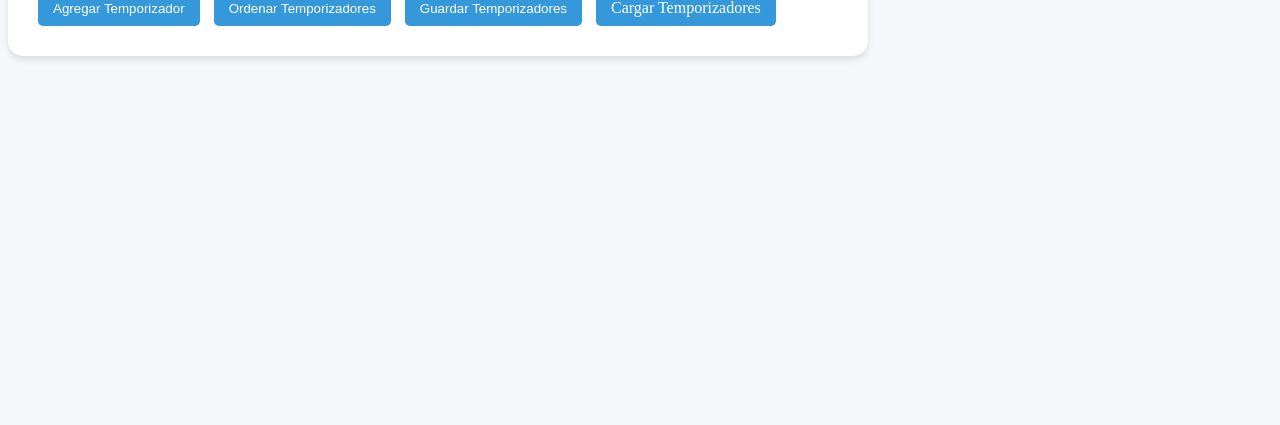
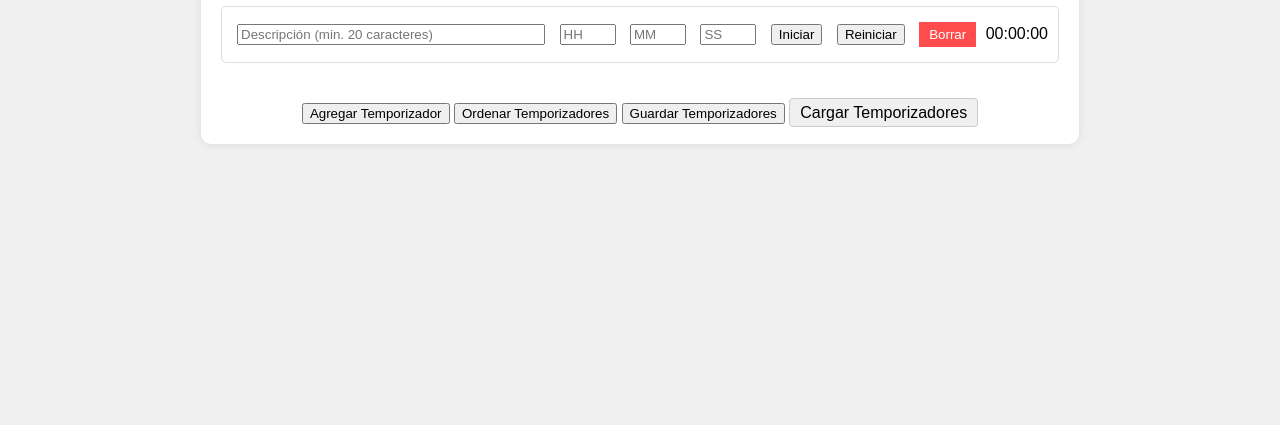
Before and after one commit to L0g6/Temporizadorweb, a plain HTML site: page Tempus.html in a window 1280 px wide. Shown: the part 375-800 px from the top of the page. Drawn offline with Linux system fonts and the light colour scheme.

Commit message:
Revert "Merge pull request #1 from L0g6:mejoras-visuales"
This reverts commit a17d35f8aa220ed08efa95c0dd13129e3eeba42e, reversing
changes made to 053ad32f74b9647446af9916ae8980518ff79970.

```diff
--- a/Tempus.html
+++ b/Tempus.html
@@ -12,13 +12,11 @@
     <div class="container">
         <h1>Temporizador Múltiple</h1>
         <div id="timers-container"></div>
-        <div class="controls">
-            <button id="add-timer">Agregar Temporizador</button>
-            <button id="sort-timers">Ordenar Temporizadores</button>
-            <button id="save-timers">Guardar Temporizadores</button>
-            <input type="file" id="load-timers" accept=".json">
-            <label for="load-timers">Cargar Temporizadores</label>
-        </div>
+        <button id="add-timer">Agregar Temporizador</button>
+        <button id="sort-timers">Ordenar Temporizadores</button>
+        <button id="save-timers">Guardar Temporizadores</button>
+        <input type="file" id="load-timers" accept=".json">
+        <label for="load-timers">Cargar Temporizadores</label>
     </div>
     <audio id="alarm-sound" src="sound/alarm.mp3"></audio>
     <script src="js/script.js"></script>
--- a/css/styles.css
+++ b/css/styles.css
@@ -1,66 +1,50 @@
 body {
-    background-color: #f5f7fa;
-    color: #333;
+    font-family: Arial, sans-serif;
+    display: flex;
+    justify-content: center;
+    align-items: center;
+    min-height: 100vh;
+    margin: 0;
+    background-color: #f0f0f0;
 }
 
 .container {
-    max-width: 800px;
-    width: 100%;
-    background-color: #ffffff;
-    padding: 30px;
-    border-radius: 15px;
-    box-shadow: 0 4px 6px rgba(0, 0, 0, 0.1);
-}
-
-h1 {
-    color: #2c3e50;
-    margin-bottom: 30px;
+    background-color: white;
+    padding: 20px;
+    border-radius: 10px;
+    box-shadow: 0 0 10px rgba(0,0,0,0.1);
+    text-align: center;
 }
 
 .timer {
-    background-color: #f8f9fa;
-    border: 1px solid #e9ecef;
-    border-radius: 10px;
-    padding: 20px;
     margin-bottom: 20px;
-    transition: all 0.3s ease;
+    padding: 10px;
+    border: 1px solid #ddd;
+    border-radius: 5px;
 }
 
-.timer input {
-    border: 1px solid #ced4da;
-    border-radius: 5px;
-    padding: 8px;
+.timer input, .timer button {
     margin: 5px;
 }
 
-.timer:hover {
-    box-shadow: 0 2px 4px rgba(0, 0, 0, 0.1);
+.timer-description {
+    width: 300px;
 }
 
-.timer-description {
-    width: 100%;
-    max-width: 300px;
-}
-
-.time-display {
-    font-size: 24px;
-    font-weight: bold;
-    color: #2c3e50;
-    display: block;
-    margin-top: 10px;
-}
-
-#add-timer, #sort-timers, #save-timers, label[for="load-timers"] {
+#add-timer {
     margin-top: 20px;
-    margin-right: 10px;
 }
 
 .delete {
-    background-color: #95a5a6;
+    background-color: #ff4d4d;
+    color: white;
+    border: none;
+    padding: 5px 10px;
+    cursor: pointer;
 }
 
 .delete:hover {
-    background-color: #7f8c8d;
+    background-color: #ff1a1a;
 }
 
 #load-timers {
@@ -68,59 +52,9 @@ h1 {
 }
 
 label[for="load-timers"] {
-    background-color: #3498db;
-    color: white;
-    padding: 10px 15px;
-    border-radius: 5px;
     cursor: pointer;
-    transition: background-color 0.3s ease;
+    padding: 5px 10px;
+    background-color: #f0f0f0;
+    border: 1px solid #ccc;
+    border-radius: 4px;
 }
-
-label[for="load-timers"]:hover {
-    background-color: #2980b9;
-}
-
-button {
-    background-color: #3498db;
-    color: white;
-    border: none;
-    padding: 10px 15px;
-    border-radius: 5px;
-    cursor: pointer;
-    transition: background-color 0.3s ease;
-}
-
-button:hover {
-    background-color: #2980b9;
-}
-
-.start-stop {
-    background-color: #2ecc71;
-}
-
-.start-stop:hover {
-    background-color: #27ae60;
-}
-
-.reset {
-    background-color: #e74c3c;
-}
-
-.reset:hover {
-    background-color: #c0392b;
-}
-
-@media (max-width: 600px) {
-    .container {
-        padding: 15px;
-    }
-
-    .timer input, .timer button {
-        width: calc(50% - 10px);
-        margin: 5px;
-    }
-
-    .timer-description {
-        width: calc(100% - 10px);
-    }
-}
--- a/js/script.js
+++ b/js/script.js
@@ -14,18 +14,14 @@ class Timer {
         this.element = document.createElement('div');
         this.element.className = 'timer';
         this.element.innerHTML = `
-        <input type="text" class="timer-description" placeholder="Descripción (min. 20 caracteres)" minlength="20">
-        <div class="timer-inputs">
+            <input type="text" class="timer-description" placeholder="Descripción (min. 20 caracteres)" minlength="20">
             <input type="number" class="hours" min="0" max="23" placeholder="HH">
             <input type="number" class="minutes" min="0" max="59" placeholder="MM">
             <input type="number" class="seconds" min="0" max="59" placeholder="SS">
-        </div>
-        <div class="timer-controls">
             <button class="start-stop">Iniciar</button>
             <button class="reset">Reiniciar</button>
             <button class="delete">Borrar</button>
-        </div>
-        <span class="time-display">00:00:00</span>
+            <span class="time-display">00:00:00</span>
         `;
         this.container.appendChild(this.element);
 
```
